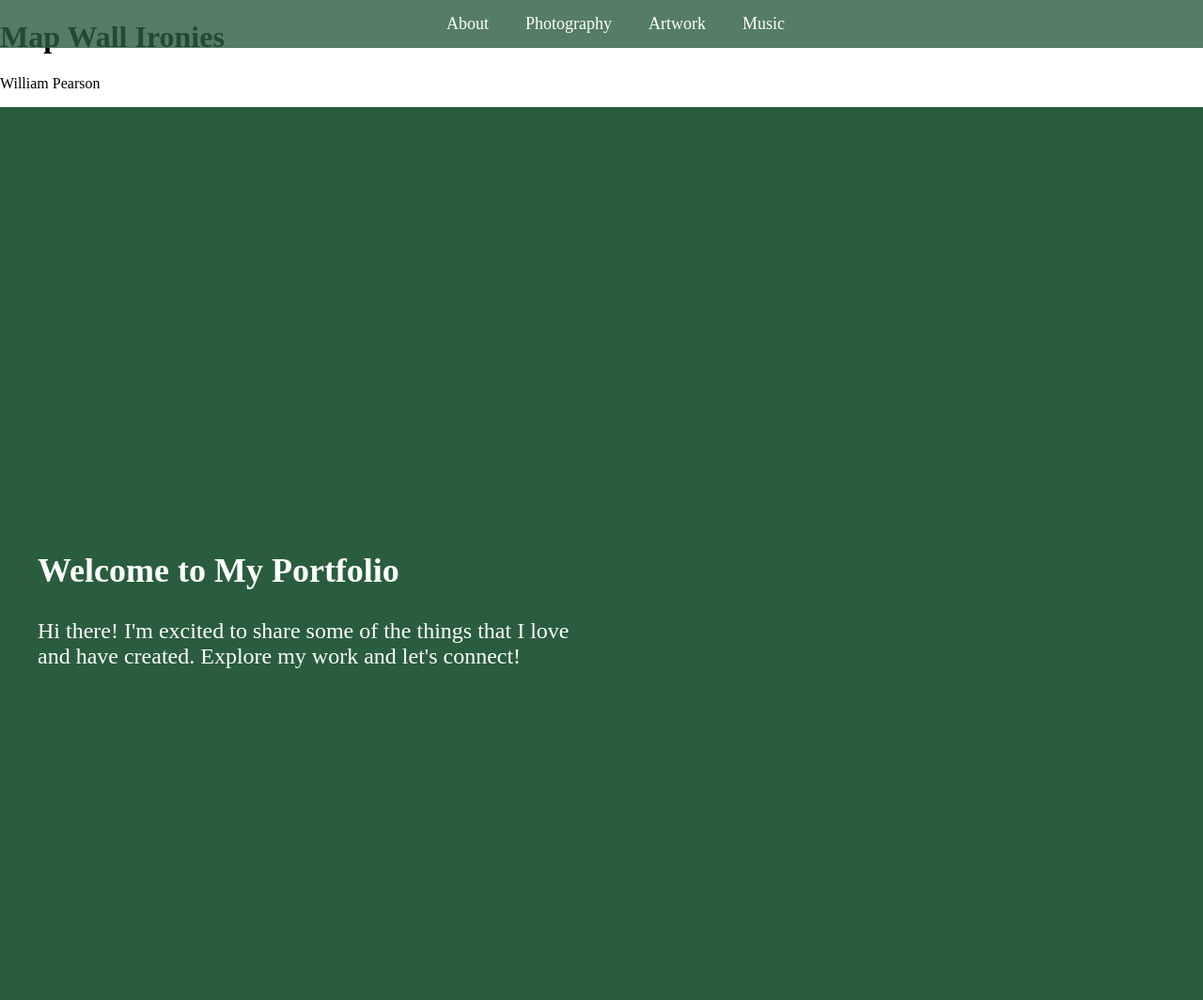
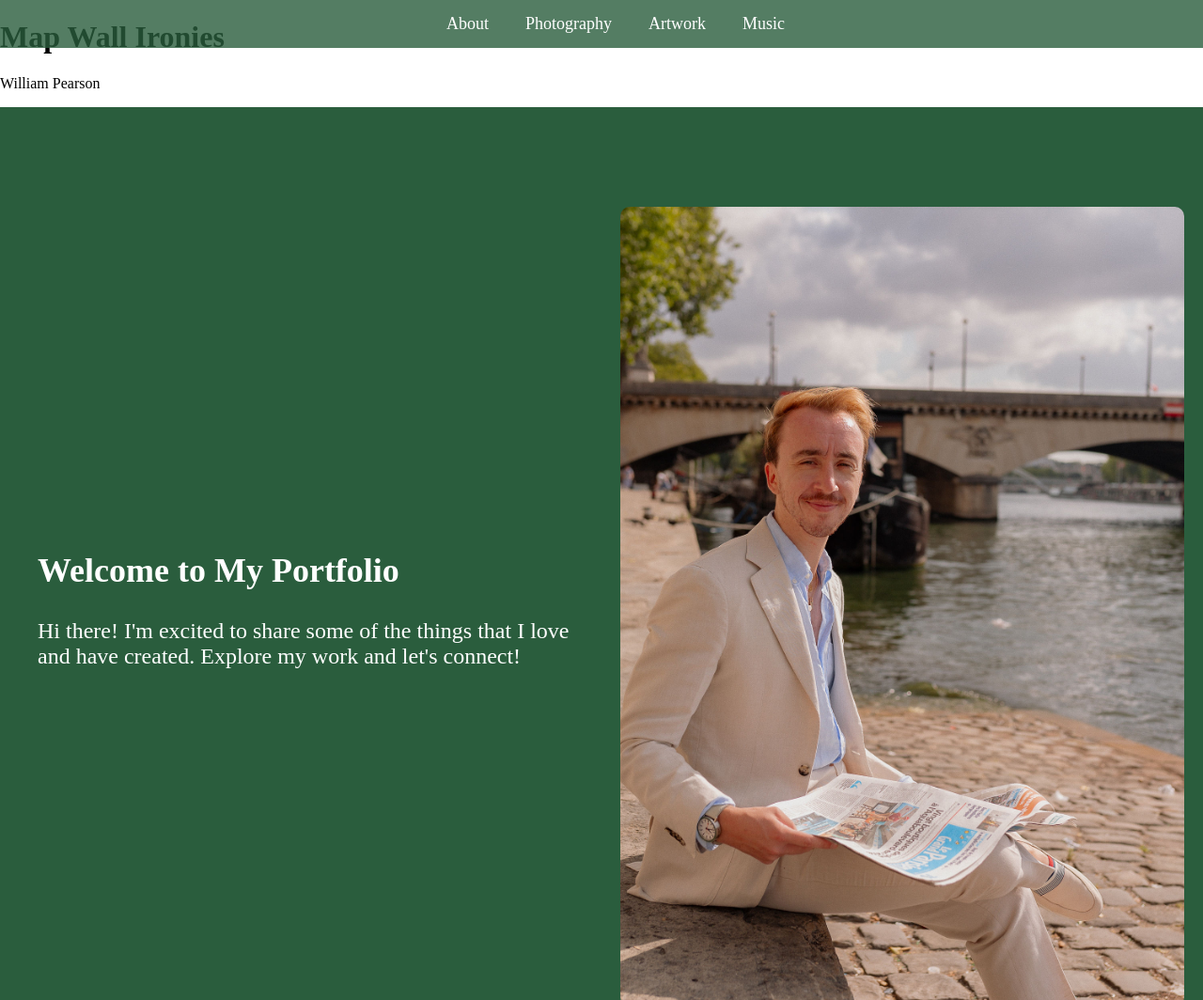
Before and after one commit to mapwallironies/mapwallironies.github.io, a Jekyll site: the page built from index.md, in a window 1280 px wide. Shown: the whole page at 94% size. Built offline with Jekyll 4.4.1, drawn with Linux system fonts in a browser that asks for light colours.

Commit message:
Update custom.css

```diff
--- a/assets/css/custom.css
+++ b/assets/css/custom.css
@@ -29,7 +29,7 @@
 /* Right Column (Image) */
 .hero-image {
     flex: 1;
-    background-image: url('assets/images/WPParis1.JPEG'); /* Replace with your image path */
+    background-image: url('/assets/images/WPParis1.JPEG'); /* Ensure the correct file path */
     background-size: cover;
     background-position: center;
     height: 80%;  /* Adjust height as needed */
```
